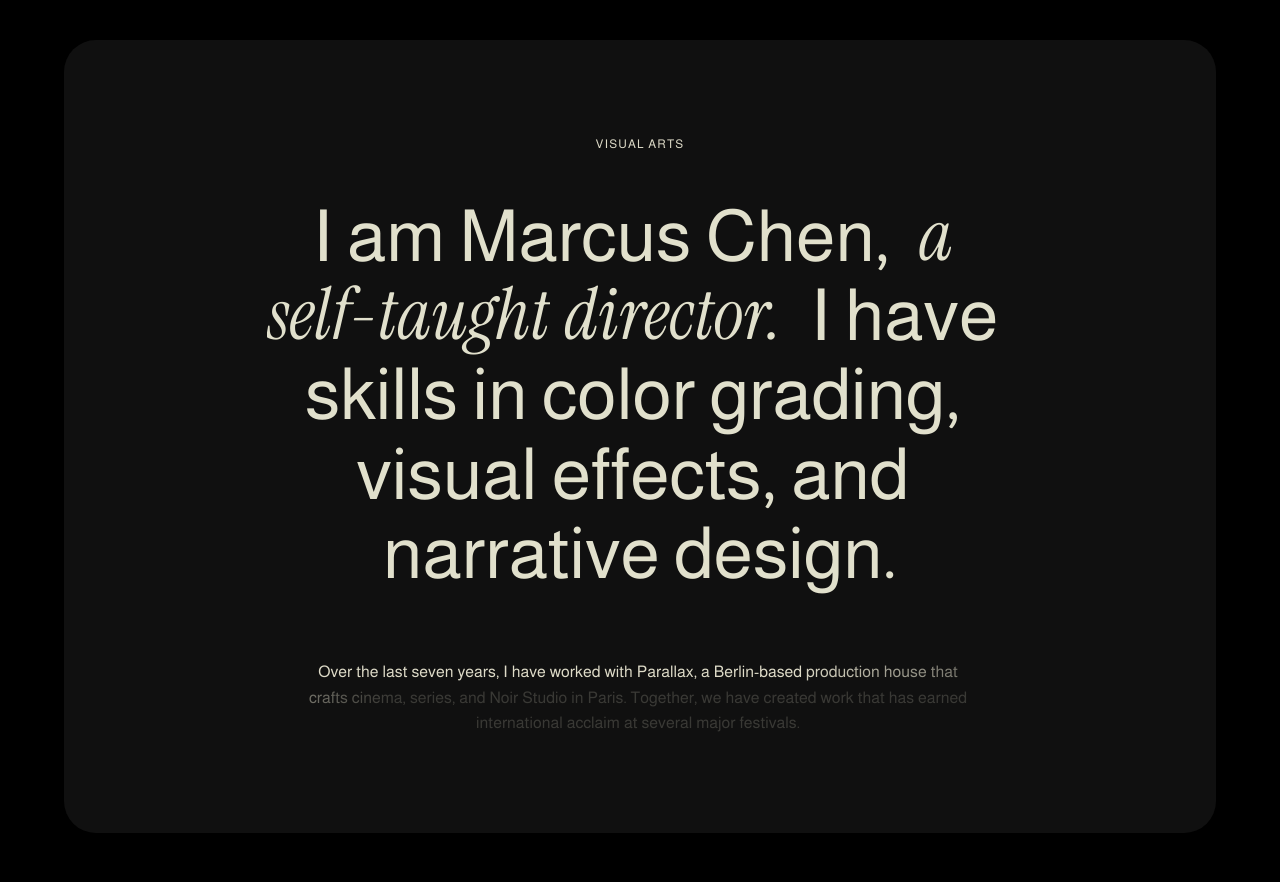
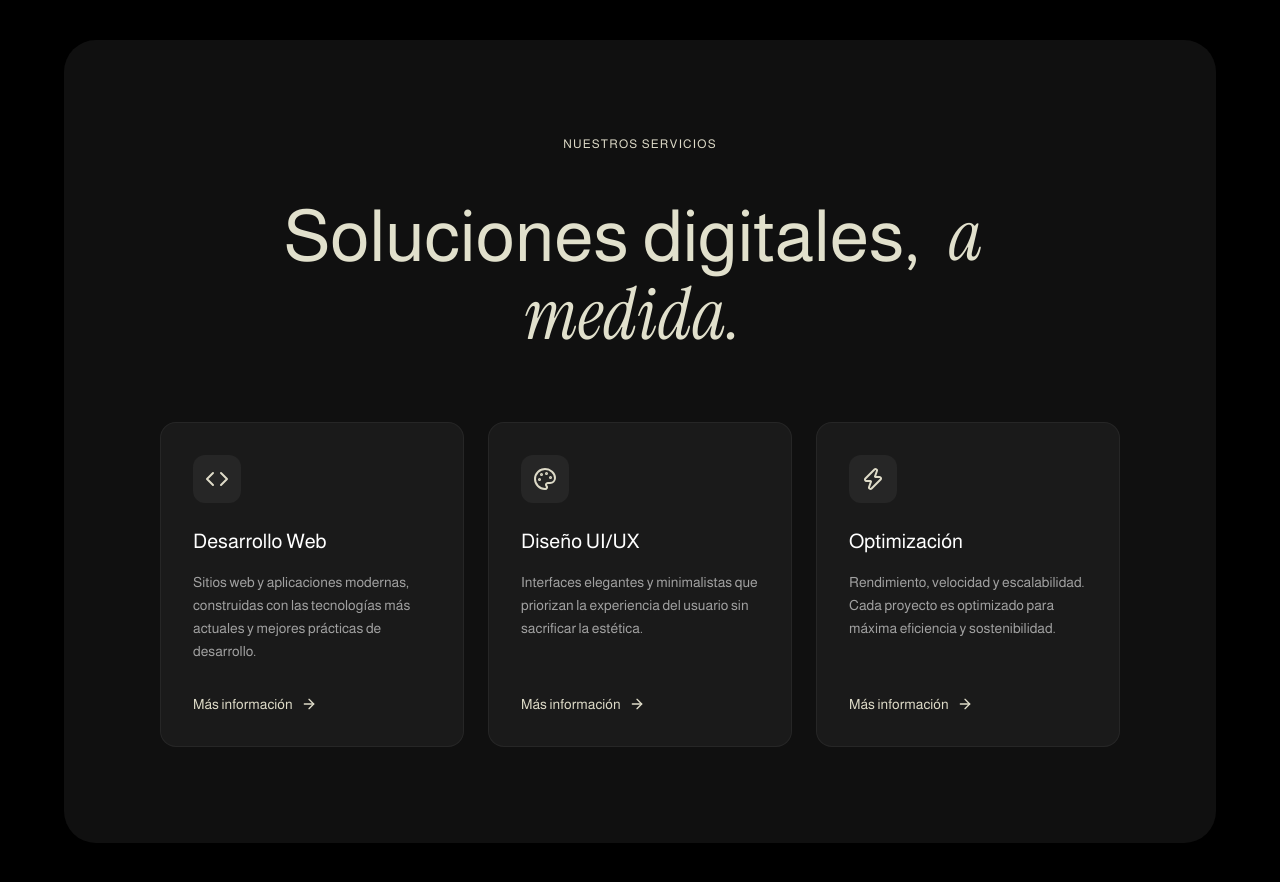
Before and after one commit to dsancalderon/filorix-motion, a React (Vite) app: page / in a window 1280 px wide. Shown: the part 840-1722 px from the top of the page. Built offline with nearby package versions, Linux system fonts and the light colour scheme.

Commit message:
Agregar Cards Servicios

```diff
--- a/src/components/About.tsx
+++ b/src/components/About.tsx
@@ -1,27 +1,55 @@
 import { WordsPullUpMultiStyle } from './WordsPullUpMultiStyle';
-import { ScrollRevealText } from './ScrollRevealText';
+import { Code, Palette, Zap, ArrowRight } from 'lucide-react';
 
 export function About() {
   const headingSegments = [
-    { text: 'I am Marcus Chen, ', className: 'font-normal' },
-    { text: 'a self-taught director. ', className: 'italic font-serif' },
-    { text: 'I have skills in color grading, visual effects, and narrative design.', className: 'font-normal' }
+    { text: 'Soluciones digitales, ', className: 'font-normal' },
+    { text: 'a medida. ', className: 'italic font-serif' },
+  ];
+
+  const solutions = [
+    {
+      icon: <Code className="w-6 h-6 text-[#DEDBC8]" />,
+      title: 'Desarrollo Web',
+      description: 'Sitios web y aplicaciones modernas, construidas con las tecnologías más actuales y mejores prácticas de desarrollo.'
+    },
+    {
+      icon: <Palette className="w-6 h-6 text-[#DEDBC8]" />,
+      title: 'Diseño UI/UX',
+      description: 'Interfaces elegantes y minimalistas que priorizan la experiencia del usuario sin sacrificar la estética.'
+    },
+    {
+      icon: <Zap className="w-6 h-6 text-[#DEDBC8]" />,
+      title: 'Optimización',
+      description: 'Rendimiento, velocidad y escalabilidad. Cada proyecto es optimizado para máxima eficiencia y sostenibilidad.'
+    }
   ];
 
   return (
     <section id="our-story" className="relative z-10 bg-black py-20 px-4 md:px-6">
       <div className="bg-[#101010] rounded-2xl md:rounded-[2rem] p-8 md:p-16 lg:p-24 max-w-6xl mx-auto flex flex-col items-center text-center">
-        <span className="text-primary text-[10px] sm:text-xs uppercase tracking-widest mb-8 md:mb-12">Visual arts</span>
+        <span className="text-primary text-[10px] sm:text-xs uppercase tracking-widest mb-8 md:mb-12">Nuestros Servicios</span>
 
         <div className="text-3xl sm:text-4xl md:text-5xl lg:text-6xl xl:text-7xl max-w-3xl mx-auto leading-[0.95] sm:leading-[0.9] mb-12 md:mb-16">
           <WordsPullUpMultiStyle segments={headingSegments} />
         </div>
 
-        <div className="max-w-2xl mx-auto text-[#DEDBC8] text-xs sm:text-sm md:text-base leading-relaxed text-center">
-          <ScrollRevealText
-            text="Over the last seven years, I have worked with Parallax, a Berlin-based production house that crafts cinema, series, and Noir Studio in Paris. Together, we have created work that has earned international acclaim at several major festivals."
-            className="justify-center"
-          />
+        <div className="grid grid-cols-1 md:grid-cols-3 gap-6 w-full">
+          {solutions.map((solution, index) => (
+            <div key={index} className="flex flex-col text-left bg-[#1A1A1A] p-8 rounded-2xl border border-white/5 hover:border-white/10 transition-colors">
+              <div className="w-12 h-12 bg-white/5 rounded-xl flex items-center justify-center mb-6">
+                {solution.icon}
+              </div>
+              <h3 className="text-xl text-white font-medium mb-4">{solution.title}</h3>
+              <p className="text-[#A1A1A1] text-sm leading-relaxed mb-8 flex-grow">
+                {solution.description}
+              </p>
+              <a href="#" className="flex items-center w-fit text-sm text-[#DEDBC8] hover:text-white transition-colors mt-auto group">
+                Más información
+                <ArrowRight className="w-4 h-4 ml-2 group-hover:translate-x-1 transition-transform" />
+              </a>
+            </div>
+          ))}
         </div>
       </div>
     </section>
```
